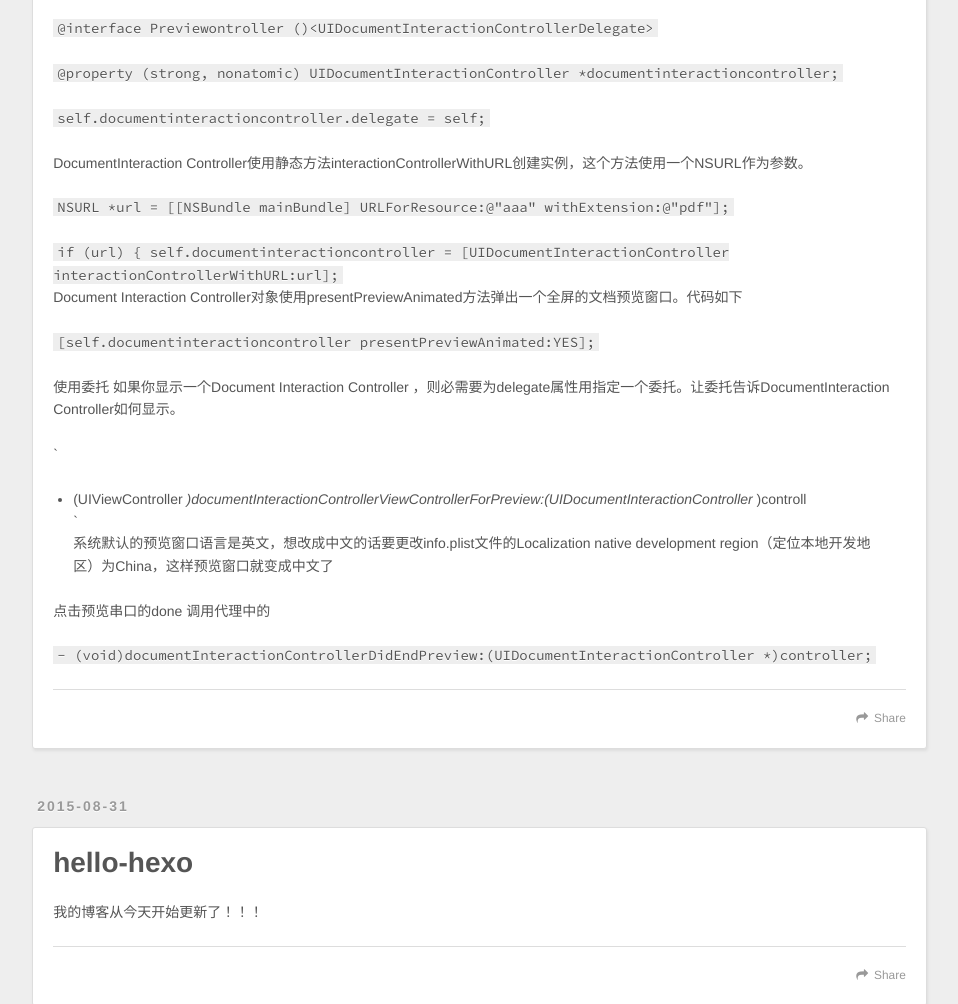
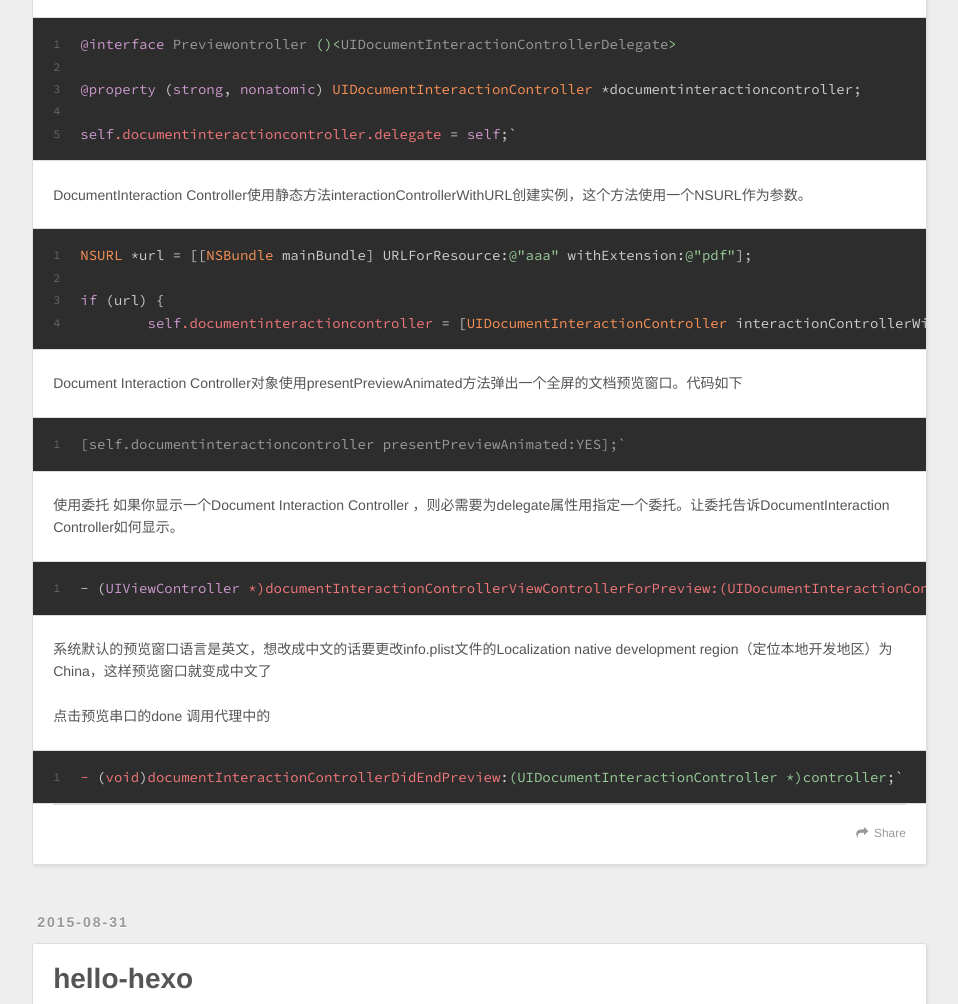
Before and after one commit to dong-zsh/dong-zsh.github.io, a plain HTML site: page index.html in a window 1280 px wide. Shown: the part 660-1664 px from the top of the page, without its empty margins (8-966 px from the left). Drawn offline with nearby package versions, Linux system fonts and the light colour scheme.

Commit message:
Site updated: 2015-08-31 20:42:07

```diff
--- a/index.html
+++ b/index.html
@@ -87,26 +87,21 @@
 <p>iOS支持在你的app中用其他app预览和显示文档。iOS还支持文件关联，允许其他app通过你的程序打开文件。这些技术包括了UIKit中提供的UIDocumentInteractionController类（ UIDocumentInteractionController Class Reference)，以及Quick Look框架（Quick Look Framework Reference)。</p>
 <p>DocumentInteraction的具体使用</p>
 <p>首先创建UIDocumentInteractionController实例，并添加代理，代码如下</p>
-<p><code>@interface Previewontroller ()&lt;UIDocumentInteractionControllerDelegate&gt;</code></p>
-<p><code>@property (strong, nonatomic) UIDocumentInteractionController *documentinteractioncontroller;</code> </p>
-<p><code>self.documentinteractioncontroller.delegate = self;</code></p>
+<figure class="highlight objectivec"><table><tr><td class="gutter"><pre><span class="line">1</span><br><span class="line">2</span><br><span class="line">3</span><br><span class="line">4</span><br><span class="line">5</span><br></pre></td><td class="code"><pre><span class="line"><span class="class"><span class="keyword">@interface</span> <span class="title">Previewontroller</span> ()&lt;<span class="title">UIDocumentInteractionControllerDelegate</span>&gt;</span></span><br><span class="line"></span><br><span class="line"><span class="keyword">@property</span> (<span class="keyword">strong</span>, <span class="keyword">nonatomic</span>) <span class="built_in">UIDocumentInteractionController</span> *documentinteractioncontroller;</span><br><span class="line"></span><br><span class="line"><span class="keyword">self</span><span class="variable">.documentinteractioncontroller</span><span class="variable">.delegate</span> = <span class="keyword">self</span>;`</span><br></pre></td></tr></table></figure>
 <p>DocumentInteraction Controller使用静态方法interactionControllerWithURL创建实例，这个方法使用一个NSURL作为参数。</p>
-<p><code>NSURL *url = [[NSBundle mainBundle] URLForResource:@&quot;aaa&quot; withExtension:@&quot;pdf&quot;];</code></p>
-<p><code>if (url) {
-        self.documentinteractioncontroller = [UIDocumentInteractionController interactionControllerWithURL:url];</code><br>Document Interaction Controller对象使用presentPreviewAnimated方法弹出一个全屏的文档预览窗口。代码如下</p>
-<p><code>[self.documentinteractioncontroller presentPreviewAnimated:YES];</code></p>
+<figure class="highlight objectivec"><table><tr><td class="gutter"><pre><span class="line">1</span><br><span class="line">2</span><br><span class="line">3</span><br><span class="line">4</span><br></pre></td><td class="code"><pre><span class="line"><span class="built_in">NSURL</span> *url = [[<span class="built_in">NSBundle</span> mainBundle] URLForResource:<span class="string">@"aaa"</span> withExtension:<span class="string">@"pdf"</span>];</span><br><span class="line"></span><br><span class="line"><span class="keyword">if</span> (url) &#123;</span><br><span class="line">        <span class="keyword">self</span><span class="variable">.documentinteractioncontroller</span> = [<span class="built_in">UIDocumentInteractionController</span> interactionControllerWithURL:url];</span><br></pre></td></tr></table></figure>
+<p>Document Interaction Controller对象使用presentPreviewAnimated方法弹出一个全屏的文档预览窗口。代码如下</p>
+<figure class="highlight ini"><table><tr><td class="gutter"><pre><span class="line">1</span><br></pre></td><td class="code"><pre><span class="line"><span class="title">[self.documentinteractioncontroller presentPreviewAnimated:YES]</span><span class="comment">;`</span></span><br></pre></td></tr></table></figure>
 <p>使用委托 如果你显示一个Document Interaction Controller ，则必需要为delegate属性用指定一个委托。让委托告诉DocumentInteraction Controller如何显示。</p>
-<p>`</p>
-<ul>
-<li>(UIViewController <em>)documentInteractionControllerViewControllerForPreview:(UIDocumentInteractionController </em>)controll<br>`<br>系统默认的预览窗口语言是英文，想改成中文的话要更改info.plist文件的Localization native development region（定位本地开发地区）为China，这样预览窗口就变成中文了</li>
-</ul>
+<figure class="highlight lisp"><table><tr><td class="gutter"><pre><span class="line">1</span><br></pre></td><td class="code"><pre><span class="line">- <span class="list">(<span class="keyword">UIViewController</span> <span class="variable">*)documentInteractionControllerViewControllerForPreview:(UIDocumentInteractionController *</span>)</span>controll</span><br></pre></td></tr></table></figure>
+<p>系统默认的预览窗口语言是英文，想改成中文的话要更改info.plist文件的Localization native development region（定位本地开发地区）为China，这样预览窗口就变成中文了</p>
 <p>点击预览串口的done 调用代理中的</p>
-<p><code>- (void)documentInteractionControllerDidEndPreview:(UIDocumentInteractionController *)controller;</code></p>
+<figure class="highlight css"><table><tr><td class="gutter"><pre><span class="line">1</span><br></pre></td><td class="code"><pre><span class="line"><span class="tag">-</span> (<span class="tag">void</span>)<span class="rule"><span class="attribute">documentInteractionControllerDidEndPreview</span>:<span class="value">(UIDocumentInteractionController *)controller</span></span>;`</span><br></pre></td></tr></table></figure>
 
 
     </div>
     <footer class="article-footer">
-      <a data-url="http://yoursite.com/2015/08/31/iOS预览文件类/" data-id="cidzkqmyu0001o8i0ed3etk0y" class="article-share-link">Share</a>
+      <a data-url="http://yoursite.com/2015/08/31/iOS预览文件类/" data-id="cidzkxbi60001rbi0yd0ejb94" class="article-share-link">Share</a>
 
 
     </footer>
@@ -143,7 +138,7 @@
 
     </div>
     <footer class="article-footer">
-      <a data-url="http://yoursite.com/2015/08/31/hello-hexo/" data-id="cidzkqmy70000o8i0me8dhf2e" class="article-share-link">Share</a>
+      <a data-url="http://yoursite.com/2015/08/31/hello-hexo/" data-id="cidzkxbhd0000rbi0lklxyls2" class="article-share-link">Share</a>
 
 
     </footer>
@@ -188,7 +183,7 @@
 
     </div>
     <footer class="article-footer">
-      <a data-url="http://yoursite.com/2015/08/17/hello-world/" data-id="cidzkqmyw0002o8i088atuhbs" class="article-share-link">Share</a>
+      <a data-url="http://yoursite.com/2015/08/17/hello-world/" data-id="cidzkxbi90002rbi0vjp804fz" class="article-share-link">Share</a>
 
 
     </footer>
```
Also changed, not shown: 2015/08/17/hello-world/index.html (+1 -1 lines), 2015/08/31/hello-hexo/index.html (+1 -1 lines), 2015/08/31/iOS预览文件类/index.html (+9 -14 lines).
